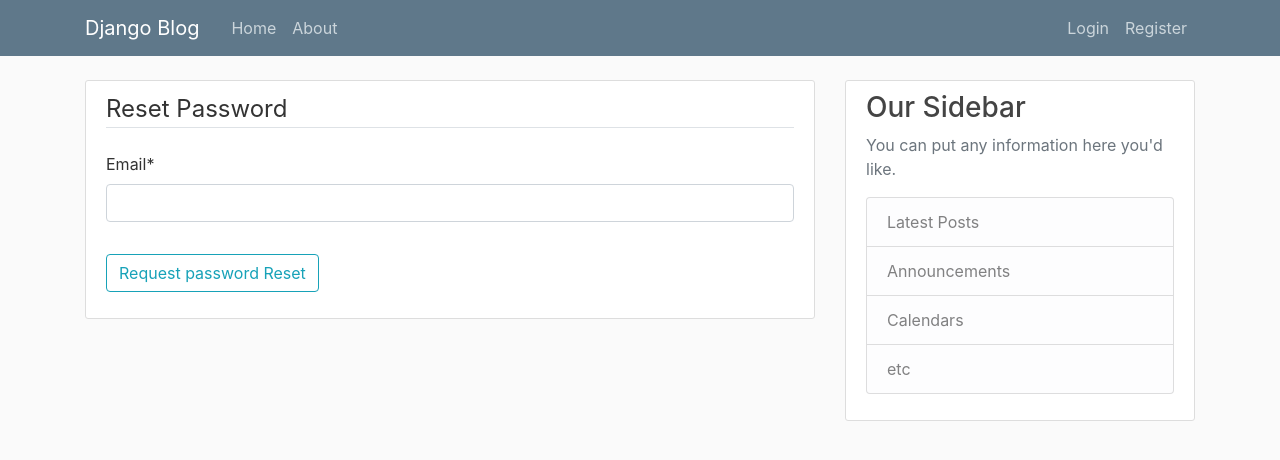
After one commit to Ra1Namite/django_blog, a Django app: page /password-reset/ in a window 1280 px wide. The commit adds this page. Shown: the top 460 px of the page. Run offline with Django 3.2, Linux system fonts and the light colour scheme; some libraries are stand-ins or nearby versions.

Commit message:
<password reset>

```diff
--- a/blog_site2/blog_site2/urls.py
+++ b/blog_site2/blog_site2/urls.py
@@ -26,6 +26,12 @@ urlpatterns = [
     path('register/', user_views.register, name='register'),
     path('login/', auth_views.LoginView.as_view(template_name='users/login.html'), name='login'),
     path('logout/', auth_views.LogoutView.as_view(template_name='users/logout.html'), name='logout'),
+    path('password-reset/', auth_views.PasswordResetView.as_view(template_name='users/password_reset.html'), name='password_reset'),
+    path('password-reset/done/', auth_views.PasswordResetDoneView.as_view(template_name='users/password_reset_done.html'), name='password_reset_done'),
+
+    path('password-reset-confirm/<uidb64>/<token>/', auth_views.PasswordResetConfirmView.as_view(template_name='users/password_reset_confirm.html'), name='password_reset_confirm'),
+    path('password-reset-complete/', auth_views.PasswordResetCompleteView.as_view(template_name='users/password_reset_complete.html'), name='password_reset_complete'),
+
     path('profile/', user_views.profile, name='profile'),
 ]
 if settings.DEBUG:
--- a/blog_site2/users/templates/users/login.html
+++ b/blog_site2/users/templates/users/login.html
@@ -10,7 +10,13 @@
             </fieldset>
             <div class='form-group'>
                 <button class='btn btn-outline-info' type='submit'> Login</button>
+                <small class= 'text-muted ml-2'>
+                    <a href='{% url 'password_reset'%}'>Reset Password</a>
+
+                </small>
             </div>
+
+
 
         </form>
         <div class='border-top pt-3'>
--- /dev/null
+++ b/blog_site2/users/templates/users/password_reset.html
@@ -0,0 +1,20 @@
+{% extends 'blog/base.html' %}
+{% load crispy_forms_tags %}
+{% block content %}
+	<div class='content-section'>
+        <form method="POST" >
+            {% csrf_token %}
+            <fieldset class = 'form-group'>
+                <legend class='border-bottom mb-4'>Reset Password</legend>
+                {{ form|crispy }}
+            </fieldset>
+            <div class='form-group'>
+                <button class='btn btn-outline-info' type='submit'> Request password Reset</button>
+            </div>
+
+        </form>
+
+    </div>
+
+
+{% endblock content%}
```
Also changed, not shown: blog_site2/blog_site2/settings.py (+8 -0 lines), blog_site2/users/templates/users/password_reset_complete.html (added, +10 -0 lines), blog_site2/users/templates/users/password_reset_confirm.html (added, +20 -0 lines), blog_site2/users/templates/users/password_reset_done.html (added, +9 -0 lines), blog_site2/db.sqlite3.
